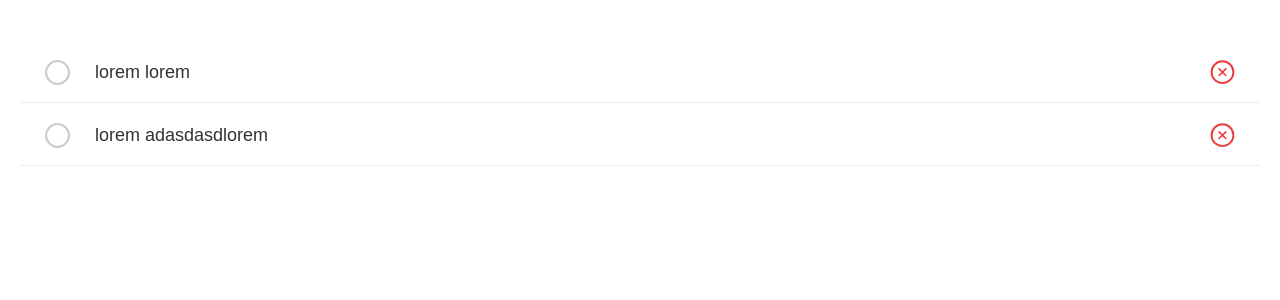
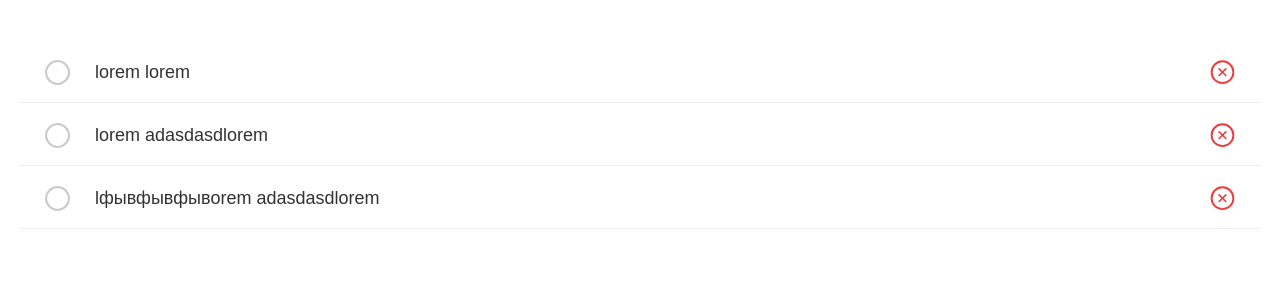
Before and after one commit to MrTussa/ReactTodo, a React (Vite) app: page / in a window 1280 px wide. Shown: the top 300 px of the page. Built offline with nearby package versions, Linux system fonts and the light colour scheme.

Commit message:
Added: Delete button

```diff
--- a/src/App.jsx
+++ b/src/App.jsx
@@ -13,6 +13,12 @@ function App() {
       id: 1,
       category: "Work",
       text: "lorem adasdasdlorem",
+      state: "unchecked",
+    },
+    {
+      id: 2,
+      category: "Work",
+      text: "lфывфывфывorem adasdasdlorem",
       state: "unchecked",
     },
   ];
@@ -37,13 +43,10 @@ function App() {
     } = e.target;
     const objIndex = data.findIndex((obj) => obj.id == index);
     const newData = data.map((obj) => {
-      if (obj.id === objIndex) {
-        console.log(obj);
-        if (obj.state === "unchecked") {
+      if (obj.id === objIndex && obj.state === "unchecked") {
           return { ...obj, state: "checked" };
-        } else if (obj.state === "create") {
+      } else if (obj.id === objIndex && obj.state === "create") {
           return { ...obj, state: "unchecked" };
-        }
       }
       return obj;
     });
@@ -54,10 +57,12 @@ function App() {
   const deleteTodo = (e) => {
   const {dataset: {index}} = e.target
   console.log(index);
-    setData((current) =>
-      current.filter((obj) => obj.id !== index)
-    );
-    console.log(data);
+  const newData = data.filter((obj) => obj.id != index)
+    // setData((current) =>
+    //   current.filter((obj) => obj.id !== index)
+    // );
+    console.log(newData);
+    setData(newData)
   }
   return (
     <>
```
